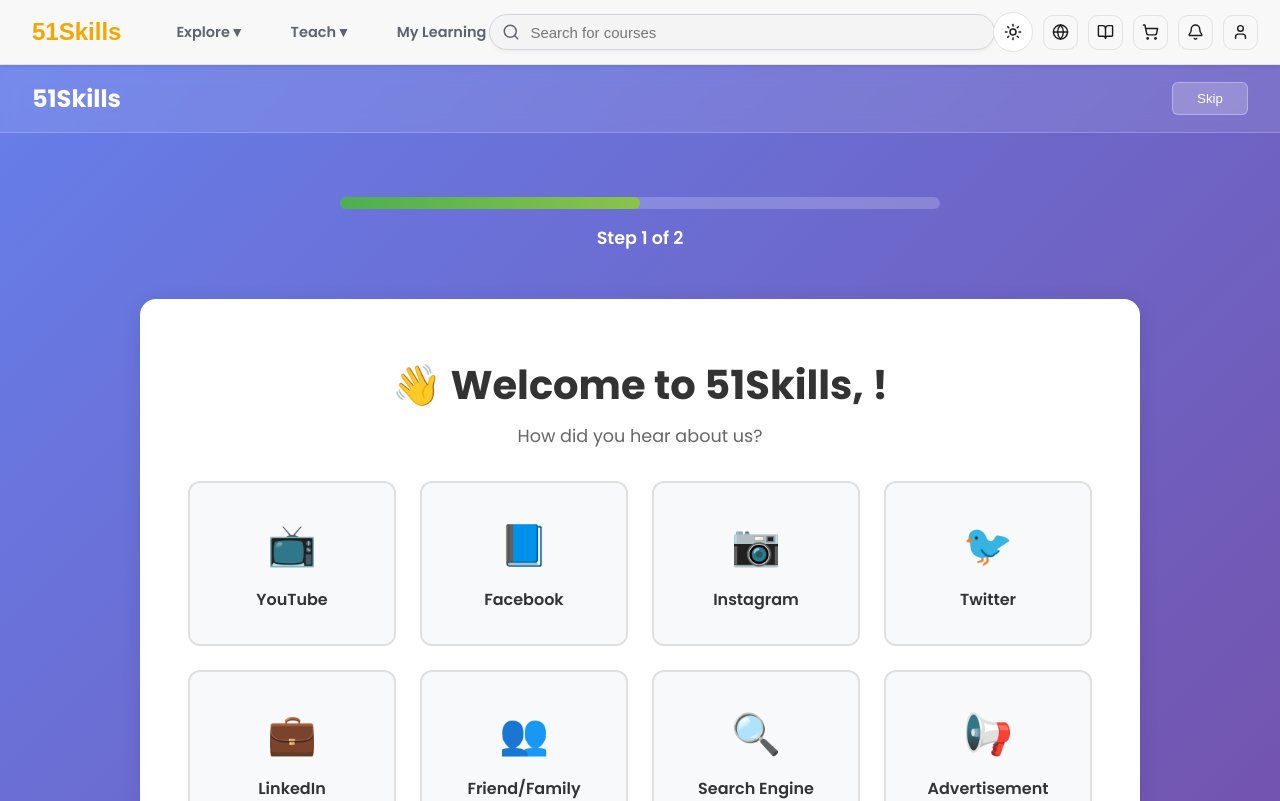
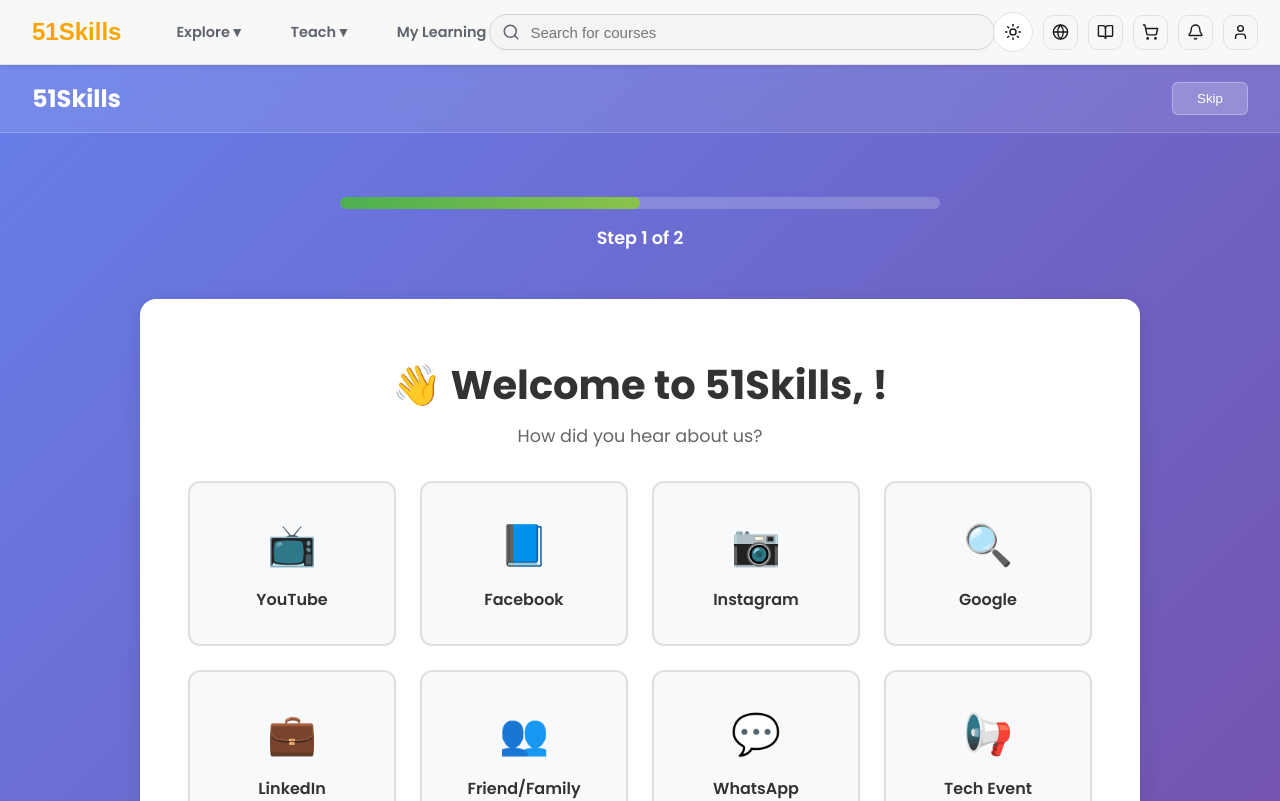
Before and after one commit to kashaliweb-design/finalidesign, a Next.js app: page /onboarding in a window 1280 px wide. Shown: the top 801 px of the page. Built offline with nearby package versions, Linux system fonts and the light colour scheme.

Commit message:
Update referral source values to match backend capital format

```diff
--- a/app/onboarding/page.tsx
+++ b/app/onboarding/page.tsx
@@ -19,15 +19,15 @@
   const [submitting, setSubmitting] = useState(false);
 
   const referralSources = [
-    { id: "youtube", name: "YouTube", icon: "📺" },
-    { id: "facebook", name: "Facebook", icon: "📘" },
-    { id: "instagram", name: "Instagram", icon: "📷" },
-    { id: "twitter", name: "Twitter", icon: "🐦" },
-    { id: "linkedin", name: "LinkedIn", icon: "💼" },
-    { id: "friend", name: "Friend/Family", icon: "👥" },
-    { id: "search", name: "Search Engine", icon: "🔍" },
-    { id: "advertisement", name: "Advertisement", icon: "📢" },
-    { id: "other", name: "Other", icon: "📌" },
+    { id: "YOUTUBE", name: "YouTube", icon: "📺" },
+    { id: "FACEBOOK", name: "Facebook", icon: "📘" },
+    { id: "INSTAGRAM", name: "Instagram", icon: "📷" },
+    { id: "GOOGLE", name: "Google", icon: "🔍" },
+    { id: "LINKEDIN", name: "LinkedIn", icon: "💼" },
+    { id: "FRIEND", name: "Friend/Family", icon: "👥" },
+    { id: "WHATSAPP", name: "WhatsApp", icon: "💬" },
+    { id: "TECH_EVENT", name: "Tech Event", icon: "📢" },
+    { id: "OTHER", name: "Other", icon: "📌" },
   ];
 
   const skillsInterests = [
```
